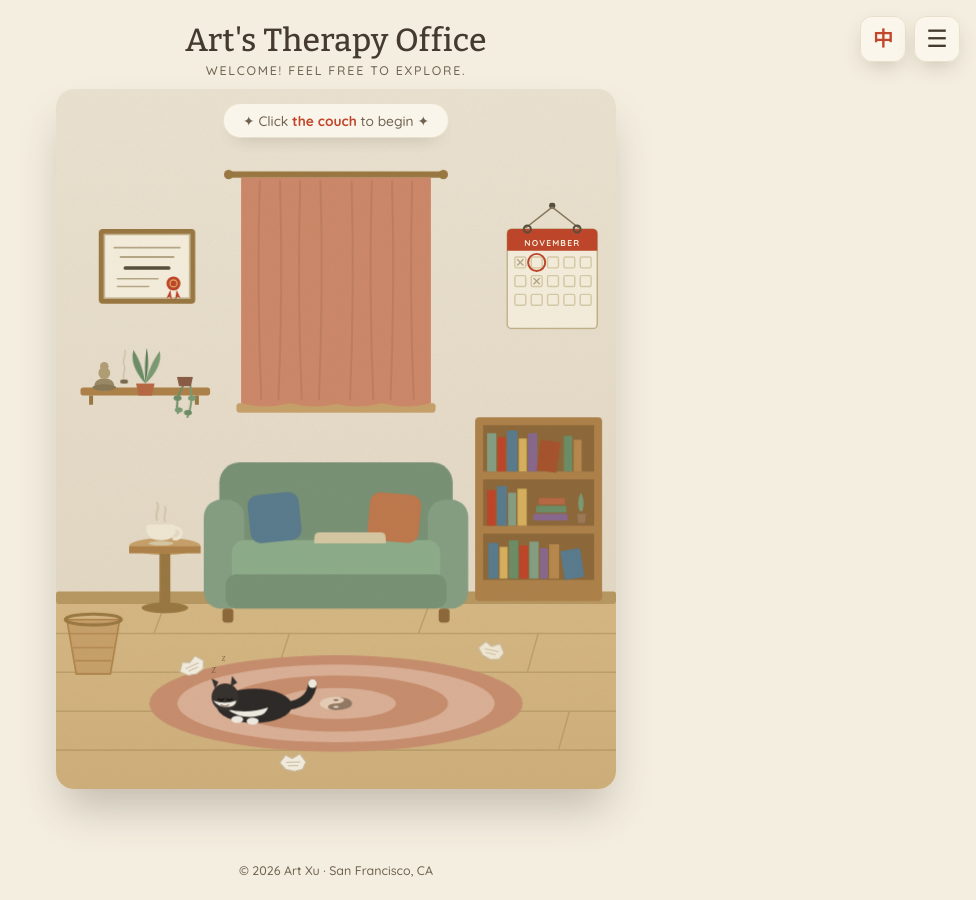
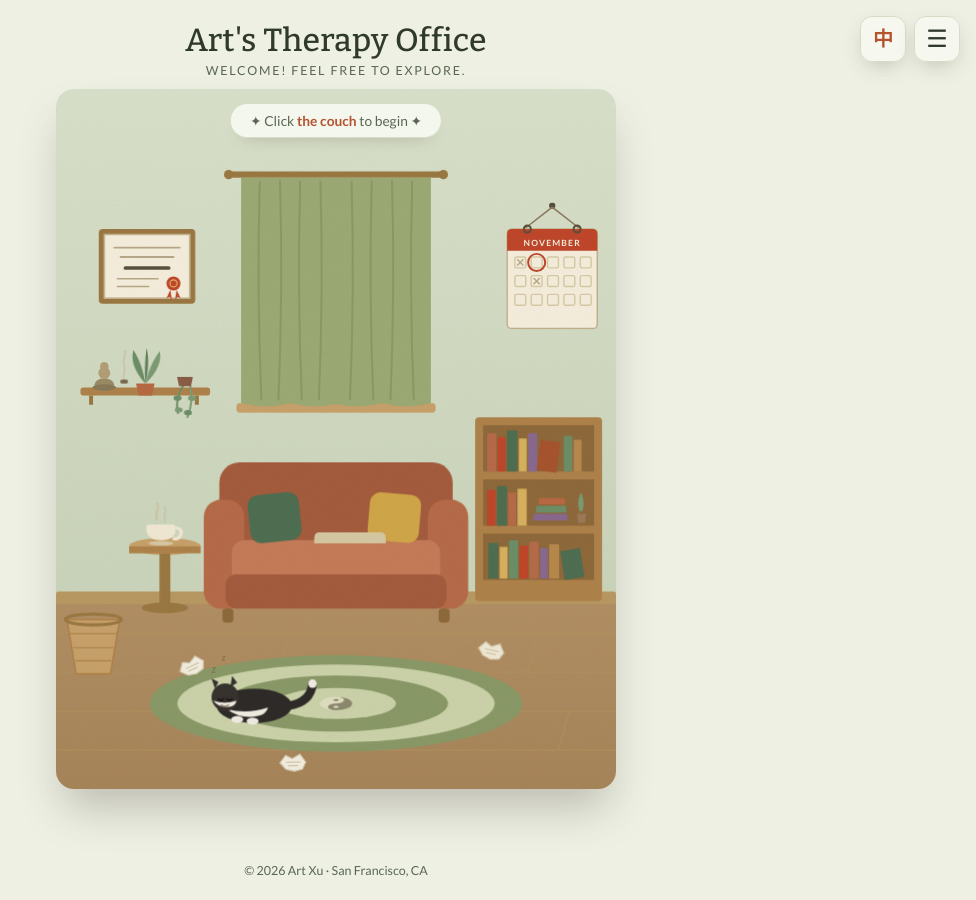
Before and after one commit to artxu/therapy-office-site, a Jekyll site: the page built from index.html, in a window 1280 px wide. Shown: the whole page, without its empty margins (304-1280 px from the left). Built offline with Jekyll 4.4.1, drawn with Linux system fonts in a browser that asks for light colours.

Commit message:
Forest/earth palette, Lato body font, larger text, article cleanup
- English version: forest/earth colours (moss walls, walnut floor, rust
  couch, moss rug and curtains), green panel borders, headings, links
  and fee amounts; bird stays blue
- Chinese version: curtains back to the original terracotta; its other
  colours unchanged
- Body font is now Lato (Bitter kept for headings); Quicksand removed
- Body text 18px in panels and articles; text links 16px
- Articles: remove the 'working together' call to action, title in the
  wordmark colour, smaller H2 with tighter spacing

Co-Authored-By: Claude Fable 5.2 <noreply@anthropic.com>

```diff
--- a/index.html
+++ b/index.html
@@ -40,7 +40,7 @@ layout: null
 
   <link rel="preconnect" href="https://fonts.googleapis.com">
   <link rel="preconnect" href="https://fonts.gstatic.com" crossorigin>
-  <link href="https://fonts.googleapis.com/css2?family=Bitter:ital,wght@0,400;0,500;0,600;0,700;1,400&family=Quicksand:wght@300;400;500;600;700&display=swap" rel="stylesheet">
+  <link href="https://fonts.googleapis.com/css2?family=Bitter:ital,wght@0,400;0,500;0,600;0,700;1,400&family=Lato:ital,wght@0,400;0,700;1,400&display=swap" rel="stylesheet">
   <link rel="stylesheet" href="styles.css" />
 
   <!-- structured data: helps search engines understand who this is and what is offered.
@@ -489,7 +489,7 @@ layout: null
           <path d="M566 272 h104 a6 6 0 0 1 6 6 v22 h-116 v-22 a6 6 0 0 1 6 -6" fill="#c0472b"/>
           <circle cx="586" cy="272" r="4.5" fill="none" stroke="#59503f" stroke-width="2.5"/>
           <circle cx="650" cy="272" r="4.5" fill="none" stroke="#59503f" stroke-width="2.5"/>
-          <text id="cal-month" x="618" y="294" text-anchor="middle" font-size="15" letter-spacing="3" fill="#f6efdd" font-family="Quicksand, sans-serif" font-weight="700">JULY</text>
+          <text id="cal-month" x="618" y="294" text-anchor="middle" font-size="15" letter-spacing="3" fill="#f6efdd" font-family="Lato, sans-serif" font-weight="700">JULY</text>
           <g fill="none" stroke="#d8cba6" stroke-width="1.8">
             <rect x="570" y="308" width="14" height="14" rx="2"/><rect x="591" y="308" width="14" height="14" rx="2"/>
             <rect x="612" y="308" width="14" height="14" rx="2"/><rect x="633" y="308" width="14" height="14" rx="2"/>
--- a/styles.css
+++ b/styles.css
@@ -1,21 +1,30 @@
 /* ============================================================
-   A Quiet Room by the Bay — Northern California palette
-   redwood · sage · fog cream · ocean · golden-gate red
+   A Quiet Room by the Bay — forest / earth palette
+   moss mist · forest green · rust clay · walnut · mustard
+   (the variable names are historical: --cream is the page
+   ground, --sage the primary accent, --ocean the link colour)
    ============================================================ */
 :root {
-  --cream: #f4eee0;
-  --cream-deep: #e9e0cb;
-  --ink: #443a2f;
-  --ink-soft: #6f6350;
-  --redwood: #b0834b;
-  --redwood-deep: #8f6a3b;
-  --sage: #7a9376;
-  --sage-deep: #5d7f59;
-  --ocean: #5b7d8f;
-  --gate: #c0472b;
-  --gold: #d8b25f;
+  --cream: #edf0e3;
+  --cream-deep: #d6ddc6;
+  --ink: #2f3a2c;
+  --ink-soft: #5a6652;
+  --redwood: #9a6040;
+  --redwood-deep: #7c4a2f;
+  --sage: #5f7f58;
+  --sage-deep: #476443;
+  --ocean: #4f6f52;
+  --gate: #b5522f;
+  --gold: #d2a74a;
+  --paper: #f7f9f0;            /* cards, menu, overlay */
+  --paper-rgb: 247, 249, 240;
+  --panel-border: var(--sage); /* frame of the pop-open panels */
+  --panel-heading: var(--sage-deep);
   --serif: "Bitter", Georgia, serif;
-  --sans: "Quicksand", "Helvetica Neue", Arial, sans-serif;
+  /* Lato is loaded from Google Fonts (regular, italic, bold). If it fails
+     to load: Helvetica Neue / Arial are the closest in width on Mac and
+     Windows, then the device default (Roboto on Android). */
+  --sans: "Lato", "Helvetica Neue", Helvetica, Arial, sans-serif;
 }
 
 * { box-sizing: border-box; }
@@ -26,8 +35,7 @@ body {
   background: var(--cream);
   color: var(--ink);
   font-family: var(--sans);
-  /* Quicksand runs light at 400 — 500 gives the body a fuller line */
-  font-weight: 500;
+  font-weight: 400;
   min-height: 100vh;
   display: flex;
   flex-direction: column;
@@ -66,7 +74,7 @@ body {
   z-index: 4;
   margin: 0;
   white-space: nowrap;
-  background: rgba(251, 247, 236, 0.92);
+  background: rgba(var(--paper-rgb), 0.92);
   border: 1.5px solid var(--cream-deep);
   border-radius: 999px;
   padding: 0.5rem 1.2rem;
@@ -90,7 +98,7 @@ body {
   display: flex;
   align-items: center;
   justify-content: center;
-  background: rgba(251, 247, 236, 0.92);
+  background: rgba(var(--paper-rgb), 0.92);
   backdrop-filter: blur(6px);
   border: 1.5px solid var(--cream-deep);
   border-radius: 12px;
@@ -127,7 +135,7 @@ body.nav-open #nav-toggle::before {
   font-weight: 700;
   line-height: 1;
   color: var(--gate);
-  background: rgba(251, 247, 236, 0.92);
+  background: rgba(var(--paper-rgb), 0.92);
   backdrop-filter: blur(6px);
   border: 1.5px solid var(--cream-deep);
   border-radius: 12px;
@@ -155,7 +163,7 @@ html[data-lang="zh"] .t-en { display: none; }
   gap: 0.15rem;
   min-width: 190px;
   padding: 0.4rem;
-  background: rgba(251, 247, 236, 0.97);
+  background: rgba(var(--paper-rgb), 0.97);
   backdrop-filter: blur(6px);
   border: 1.5px solid var(--cream-deep);
   border-radius: 14px;
@@ -651,7 +659,7 @@ body.portal-active #hide-eyes {
   overflow-y: auto;
   background: var(--cream);
   border-radius: 20px;
-  border: 3px solid var(--redwood);
+  border: 3px solid var(--panel-border);
   box-shadow: 0 30px 80px -20px rgba(40, 30, 20, 0.55);
   padding: 2.2rem 2.4rem 2rem;
   animation: cardin 0.35s cubic-bezier(0.2, 0.9, 0.3, 1.05);
@@ -679,24 +687,27 @@ body.portal-active #hide-eyes {
   font-weight: 500;
   font-size: 1.9rem;
   margin: 0 0 0.4rem;
-  color: var(--redwood-deep);
+  color: var(--panel-heading);
 }
 #overlay-card h3 {
   font-family: var(--serif);
   font-weight: 600;
-  font-size: 1.05rem;
+  font-size: 1.15rem;
   margin: 0 0 0.3rem;
   color: var(--sage-deep);
 }
+/* body text base: 18px in the panels and on article pages
+   (headings, menu and the room's own labels stay at their sizes) */
+#overlay-content, .article { font-size: 1.125rem; }
 #overlay-card p { line-height: 1.65; }
 .lede {
   font-family: var(--serif);
   font-style: italic;
-  font-size: 1.08rem;
+  font-size: 1.2rem;
   color: var(--ink-soft);
   margin-top: 0;
 }
-.muted { color: var(--ink-soft); font-size: 0.9rem; }
+.muted { color: var(--ink-soft); font-size: 1rem; }
 
 /* Boston's photo, above the text in his panel */
 .cat-photo {
@@ -723,7 +734,7 @@ body.portal-active #hide-eyes {
   box-shadow: 0 10px 26px -14px rgba(40, 30, 20, 0.55);
 }
 .fineprint {
-  font-size: 0.8rem;
+  font-size: 0.9rem;
   color: var(--ink-soft);
   border-top: 1px solid var(--cream-deep);
   padding-top: 0.8rem;
@@ -739,12 +750,12 @@ body.portal-active #hide-eyes {
   gap: 0.9rem;
 }
 .cards li {
-  background: #fbf7ec;
+  background: var(--paper);
   border: 1.5px solid var(--cream-deep);
   border-radius: 14px;
   padding: 1rem 1.1rem;
 }
-.cards li p { margin: 0; font-size: 0.92rem; line-height: 1.55; }
+.cards li p { margin: 0; font-size: 1.03rem; line-height: 1.55; }
 /* full-width cards, one per row (Client Resources) */
 .cards.cards-full { grid-template-columns: 1fr; }
 
@@ -759,7 +770,7 @@ body.portal-active #hide-eyes {
   width: 100%;
   border-collapse: collapse;
   margin: 0.6rem 0 1rem;
-  font-size: 1rem;
+  font-size: 1.125rem;
 }
 .fee-table td {
   padding: 0.65rem 0.4rem;
@@ -769,7 +780,7 @@ body.portal-active #hide-eyes {
   text-align: right;
   font-family: var(--serif);
   font-weight: 600;
-  color: var(--redwood-deep);
+  color: var(--panel-heading);
 }
 
 /* crumpled-note quotes */
@@ -785,7 +796,7 @@ body.portal-active #hide-eyes {
 }
 .quote-by {
   color: var(--ink-soft);
-  font-size: 0.9rem;
+  font-size: 1rem;
   margin: 0;
 }
 
@@ -818,7 +829,7 @@ body.portal-active #hide-eyes {
 }
 .btn-link {
   font-family: var(--sans);
-  font-size: 0.92rem;
+  font-size: 1rem;
   font-weight: 600;
   color: var(--ocean);
   background: none;
@@ -836,7 +847,7 @@ body.portal-active #hide-eyes {
 }
 .contact-form label {
   display: block;
-  font-size: 0.8rem;
+  font-size: 0.9rem;
   font-weight: 700;
   margin: 0.85rem 0 0.3rem;
   color: var(--ink);
@@ -850,7 +861,7 @@ body.portal-active #hide-eyes {
   border: 1.5px solid var(--cream-deep);
   border-radius: 10px;
   font-family: inherit;
-  font-size: 0.92rem;
+  font-size: 1.03rem;
   background: #fff;
   color: var(--ink);
 }
@@ -864,7 +875,7 @@ body.portal-active #hide-eyes {
 .contact-form textarea { min-height: 92px; resize: vertical; }
 .form-actions { margin-top: 1.1rem; }
 .formnote {
-  font-size: 0.75rem;
+  font-size: 0.85rem;
   color: var(--ink-soft);
   margin-top: 0.7rem;
 }
@@ -889,19 +900,19 @@ body.portal-active #hide-eyes {
 .post-index li:last-child { border-bottom: none; }
 .post-index li > a {
   font-family: var(--serif);
-  font-size: 1.08rem;
+  font-size: 1.125rem;
   font-weight: 600;
-  color: var(--redwood-deep);
+  color: var(--panel-heading);
   text-decoration: none;
 }
 .post-index li > a:hover, .post-index li > a:focus-visible { text-decoration: underline; }
 .post-index-date {
   display: block;
-  font-size: 0.78rem;
+  font-size: 0.88rem;
   color: var(--ink-soft);
   margin: 0.15rem 0 0.3rem;
 }
-.post-index p { font-size: 0.9rem; margin: 0; color: var(--ink); }
+.post-index p { font-size: 1.125rem; margin: 0; color: var(--ink); }
 
 /* ---------------- writing: article pages ---------------- */
 body.reading {
@@ -910,7 +921,7 @@ body.reading {
 }
 .article-header { padding: 1.4rem 1.5rem 0; }
 .back-to-room {
-  font-size: 0.88rem;
+  font-size: 1rem; /* 16px: two below the 18px body text */
   font-weight: 600;
   color: var(--ocean);
   text-decoration: none;
@@ -920,7 +931,7 @@ body.reading {
   max-width: 40rem;           /* comfortable reading measure */
   margin: 1.2rem auto 2rem;
   padding: 2rem 1.6rem 2.4rem;
-  background: #fbf7ec;
+  background: var(--paper);
   border: 1.5px solid var(--cream-deep);
   border-radius: 18px;
   box-shadow: 0 18px 40px -22px rgba(68, 58, 47, 0.4);
@@ -929,28 +940,30 @@ body.reading {
   font-family: var(--serif);
   font-weight: 600;
   font-size: clamp(1.5rem, 3.4vw, 2rem);
-  color: var(--redwood-deep);
+  color: var(--ink); /* same as the "Art's Therapy Office" wordmark */
   margin: 0 0 0.3rem;
   line-height: 1.25;
 }
 .article .article-date {
-  font-size: 0.82rem;
+  font-size: 0.92rem;
   color: var(--ink-soft);
   margin: 0 0 1.6rem;
 }
 .article h2, .article h3 {
   font-family: var(--serif);
   font-weight: 600;
-  font-size: 1.18rem;
+  font-size: 1.22rem;          /* 19.5px, just above the 18px body */
   color: var(--sage-deep);
-  margin: 1.8rem 0 0.5rem;
+  margin: 1.5rem 0 0.25rem;    /* more air above than below: the heading belongs to what follows */
 }
+/* the paragraph or list right after a heading sits close to it */
+.article h2 + *, .article h3 + * { margin-top: 0; }
 .article p { line-height: 1.75; }
 .article ul, .article ol { line-height: 1.75; padding-left: 1.2rem; }
 .article li { margin: 0.3rem 0; }
 .article a { color: var(--ocean); overflow-wrap: anywhere; }
 .article img { max-width: 100%; height: auto; border-radius: 12px; }
-.article table { width: 100%; border-collapse: collapse; font-size: 0.95rem; }
+.article table { width: 100%; border-collapse: collapse; font-size: 1.06rem; }
 .article th, .article td { padding: 0.5rem 0.4rem; border-bottom: 1.5px dashed var(--cream-deep); text-align: left; }
 .article blockquote {
   margin: 1.2rem 0;
@@ -967,17 +980,6 @@ body.reading {
 }
 
 /* the "work with me" note at the end of each article */
-.article-cta {
-  margin-top: 2.4rem;
-  padding-top: 1.4rem;
-  border-top: 1.5px solid var(--cream-deep);
-}
-.article-cta h2 { margin-top: 0; }
-.article-cta .btn-primary {
-  display: inline-block;
-  margin-top: 0.5rem;
-  text-decoration: none;
-}
 .article-nav {
   max-width: 40rem;
   margin: 0 auto 2rem;
@@ -985,7 +987,7 @@ body.reading {
   display: flex;
   justify-content: space-between;
   gap: 1rem;
-  font-size: 0.9rem;
+  font-size: 1rem;
 }
 .article-nav a { color: var(--ocean); text-decoration: none; }
 .article-nav a:hover, .article-nav a:focus-visible { text-decoration: underline; }
@@ -1065,8 +1067,8 @@ body.reading {
    Active when <html data-lang="zh">. Page chrome is re-tinted
    through the palette variables; the room's hard-coded SVG
    colours are remapped with attribute selectors (CSS wins over
-   SVG presentation attributes). Wood, plants, Boston, the view
-   and the portal keep their own colours.
+   SVG presentation attributes). Curtains, rug, floor, wood, plants,
+   Boston, the view and the portal keep the colours drawn in the SVG.
    ============================================================ */
 html[data-lang="zh"] {
   --cream: #fbf0d6;
@@ -1080,8 +1082,12 @@ html[data-lang="zh"] {
   --ocean: #b9791c;
   --gate: #c62f22;
   --gold: #e6b23a;
+  --paper: #fbf7ec;
+  --paper-rgb: 251, 247, 236;
+  --panel-border: var(--redwood);
+  --panel-heading: var(--redwood-deep);
   --serif: "Bitter", "Songti SC", "Noto Serif SC", "STSong", "SimSun", Georgia, serif;
-  --sans: "Quicksand", "PingFang SC", "Hiragino Sans GB", "Microsoft YaHei", "Noto Sans SC", "Helvetica Neue", Arial, sans-serif;
+  --sans: "Lato", "PingFang SC", "Hiragino Sans GB", "Microsoft YaHei", "Noto Sans SC", "Helvetica Neue", Arial, sans-serif;
 }
 html[data-lang="zh"] .contact-form input:focus,
 html[data-lang="zh"] .contact-form select:focus,
@@ -1103,9 +1109,7 @@ html[data-lang="zh"] #room [fill="#5b7d8f"] { fill: #e3ab35; }
 html[data-lang="zh"] #room [fill="#4a6a7c"] { fill: #c98d1e; }
 /* terracotta pillow → bright gold */
 html[data-lang="zh"] #room [fill="#c07a4e"] { fill: #f0c24e; }
-/* curtains → red silk with deeper folds */
-html[data-lang="zh"] #room [fill="#cf8a6b"] { fill: #b9503f; }
-html[data-lang="zh"] #room [stroke="#b97a5c"] { stroke: #9a3c2f; }
+/* curtains keep their own colour */
 /* the bird → jade green, so it stands out against the gold wall */
 html[data-lang="zh"] #room #bird [fill="#5b7d8f"] { fill: #3f9a6c; }
 html[data-lang="zh"] #room #bird [fill="#4a6a7c"] { fill: #2c7a52; }
@@ -1122,3 +1126,37 @@ html[data-lang="zh"] #room #bird [fill="#4a6a7c"] { fill: #2c7a52; }
   .wordmark-name { font-size: 1.3rem; }
   .wordmark-sub { font-size: 0.66rem; letter-spacing: 0.1em; }
 }
+
+
+/* ============================================================
+   Forest / earth room (default, English version)
+   The SVG keeps its original drawn colours as attributes; these
+   rules re-tint them. Scoped away from the Chinese version, which
+   applies its own red-and-gold remap to the same attributes.
+   Wooden furniture, plants, Boston and the view are left exactly
+   as drawn.
+   ============================================================ */
+/* walls → moss mist */
+html:not([data-lang="zh"]) #room [stop-color="#efe7d7"] { stop-color: #e0e6d2; }
+html:not([data-lang="zh"]) #room [stop-color="#e5dac5"] { stop-color: #ccd6bb; }
+/* floor → walnut */
+html:not([data-lang="zh"]) #room [stop-color="#d7b985"] { stop-color: #b39064; }
+html:not([data-lang="zh"]) #room [stop-color="#c9a874"] { stop-color: #9c7a50; }
+/* couch → rust clay */
+html:not([data-lang="zh"]) #room [fill="#7a9376"] { fill: #a55d3e; }
+html:not([data-lang="zh"]) #room [fill="#87a084"] { fill: #b76c4a; }
+html:not([data-lang="zh"]) #room [fill="#8fae8b"] { fill: #c67c59; }
+/* blue pillow and book spines → forest green */
+html:not([data-lang="zh"]) #room [fill="#5b7d8f"] { fill: #4f6f52; }
+html:not([data-lang="zh"]) #room [fill="#4a6a7c"] { fill: #3d5a41; }
+/* terracotta pillow → mustard */
+html:not([data-lang="zh"]) #room [fill="#c07a4e"] { fill: #d2a74a; }
+/* rug → moss and lichen */
+html:not([data-lang="zh"]) #room [fill="#c98f6f"] { fill: #8b9a68; }
+html:not([data-lang="zh"]) #room [fill="#dcb197"] { fill: #cdd3aa; }
+/* curtains → moss green, between the rug's light and dark bands */
+html:not([data-lang="zh"]) #room [fill="#cf8a6b"] { fill: #9dab75; }
+html:not([data-lang="zh"]) #room [stroke="#b97a5c"] { stroke: #82905c; }
+/* the bird keeps its original blue (it shares a fill with the pillow) */
+html:not([data-lang="zh"]) #room #bird [fill="#5b7d8f"] { fill: #5b7d8f; }
+html:not([data-lang="zh"]) #room #bird [fill="#4a6a7c"] { fill: #4a6a7c; }
--- a/writing/index.html
+++ b/writing/index.html
@@ -22,7 +22,7 @@ summary: "Short essays on therapy, trauma, attachment, and being a person — by
 
   <link rel="preconnect" href="https://fonts.googleapis.com">
   <link rel="preconnect" href="https://fonts.gstatic.com" crossorigin>
-  <link href="https://fonts.googleapis.com/css2?family=Bitter:ital,wght@0,400;0,500;0,600;0,700;1,400&family=Quicksand:wght@300;400;500;600;700&display=swap" rel="stylesheet">
+  <link href="https://fonts.googleapis.com/css2?family=Bitter:ital,wght@0,400;0,500;0,600;0,700;1,400&family=Lato:ital,wght@0,400;0,700;1,400&display=swap" rel="stylesheet">
   <link rel="stylesheet" href="{{ '/styles.css' | relative_url }}" />
   <link rel="alternate" type="application/rss+xml" title="Writing — Art Xu, AMFT" href="{{ '/feed.xml' | absolute_url }}" />
 </head>
```
Also changed, not shown: _layouts/post.html (+1 -9 lines).
